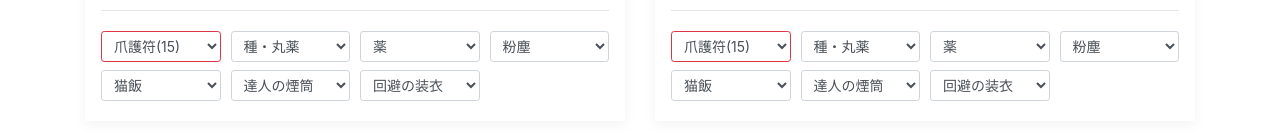
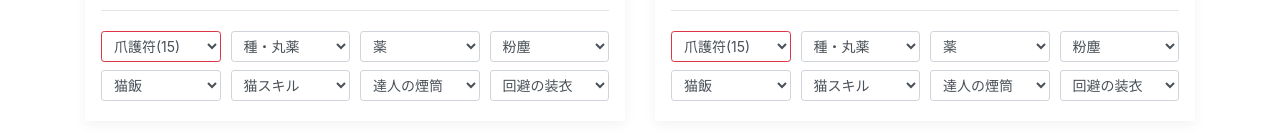
Before and after one commit to daichirata/mhw, a Nuxt app: page / in a window 1280 px wide. Shown: the part 630-770 px from the top of the page. Built offline with nearby package versions, Linux system fonts and the light colour scheme.

Commit message:
Add 猫スキル

```diff
--- a/components/ItemForm.vue
+++ b/components/ItemForm.vue
@@ -1,9 +1,9 @@
 <template>
   <div class="form-row align-items-center">
-    <div v-for="i in 7" :key="i" class="col-md-3 col-6 mt-1 mb-1">
-      <select v-model="mutableItems[i]" class="form-control form-control-sm" :class="{'is-invalid': !!mutableItems[i]}">
-        <option :value="undefined">{{ itemData.findType(i).name }}</option>
-        <option v-for="item in itemData.filterTypeId(i)" :key="item.id" :value="item">{{ item.name }}</option>
+    <div v-for="type in itemData.type" :key="type.id" class="col-md-3 col-6 mt-1 mb-1">
+      <select v-model="mutableItems[type.id]" class="form-control form-control-sm" :class="{'is-invalid': !!mutableItems[type.id]}">
+        <option :value="undefined">{{ type.name }}</option>
+        <option v-for="item in itemData.filterTypeId(type.id)" :key="item.id" :value="item">{{ item.name }}</option>
       </select>
     </div>
   </div>
--- a/components/Result.vue
+++ b/components/Result.vue
@@ -1,6 +1,6 @@
 <template>
   <div v-if="weaponSets.length !== 0" >
-    <div class="box-shadow bg-white p-3 my-3">
+    <div class="box-shadow bg-white p-3 mt-3">
       <dl class="row my-2">
         <template v-for="weaponSet in weaponSets">
           <dt :key="`1_${weaponSet.id}`" class="col-md-2">装備セット{{ weaponSet.id }}</dt>
--- a/data/items.js
+++ b/data/items.js
@@ -31,10 +31,14 @@ export const type = [
   },
   {
     id: 6,
+    name: "猫スキル"
+  },
+  {
+    id: 7,
     name: "達人の煙筒"
   },
   {
-    id: 7,
+    id: 8,
     name: "回避の装衣"
   }
 ];
@@ -61,9 +65,11 @@ export const data = [
   new Item({ id: 502, typeId: 5, name: "攻撃力UP【中】", attack: 10 }),
   new Item({ id: 503, typeId: 5, name: "攻撃力UP【大】", attack: 15 }),
 
-  new Item({ id: 601, typeId: 6, name: "達人の煙筒(50)", affinity: 50 }),
+  new Item({ id: 601, typeId: 6, name: "猫の短期催眠術(9)", attack: 9 }),
 
-  new Item({ id: 701, typeId: 7, name: "回避の装衣(50)", attack: 50 })
+  new Item({ id: 701, typeId: 7, name: "達人の煙筒(50)", affinity: 50 }),
+
+  new Item({ id: 801, typeId: 8, name: "回避の装衣(50)", attack: 50 })
 ];
 
 export const find = id => data.find(d => d.id === Number(id));
--- a/data/skills.js
+++ b/data/skills.js
@@ -1,6 +1,6 @@
 export class Skill {
-  constructor({ id, typeId, level, value1, value2 = 0 }) {
-    Object.assign(this, { id, typeId, level, value1, value2 });
+  constructor({ id, typeId, level, anyName = "", value1, value2 = 0 }) {
+    Object.assign(this, { id, typeId, level, anyName, value1, value2 });
   }
 
   get type() {
@@ -12,6 +12,9 @@ export class Skill {
   }
 
   get fullName() {
+    if (this.anyName !== "") {
+      return `${this.name}${this.anyName}`;
+    }
     return `${this.name}Lv${this.level}`;
   }
 }
@@ -68,6 +71,7 @@ export const data = [
   new Skill({ id: 403, typeId: 4, level: 3, value1: 1.15 }),
   new Skill({ id: 404, typeId: 4, level: 4, value1: 1.2 }),
   new Skill({ id: 405, typeId: 4, level: 5, value1: 1.3 }),
+  new Skill({ id: 406, typeId: 4, level: 6, value1: 1.35, anyName: "(猫)" }),
 
   // 挑戦者
   new Skill({ id: 501, typeId: 5, level: 1, value1: 4, value2: 3 }),
--- a/pages/index.vue
+++ b/pages/index.vue
@@ -1,9 +1,9 @@
 <template>
   <div>
-    <div class="container">
+    <div class="container my-3">
       <div class="row">
         <div class="col">
-          <div class="d-flex align-items-center p-3 my-3 bg-purple rounded text-white">
+          <div class="d-flex align-items-center p-3 mb-3 bg-purple rounded text-white">
             <div class="logo rounded border border-white mr-3">肩</div>
             <h6 class="mb-0 text-white lh-100">MHW 大剣シミュレーター</h6>
           </div>
```
Also changed, not shown: lib/calculator.js.
